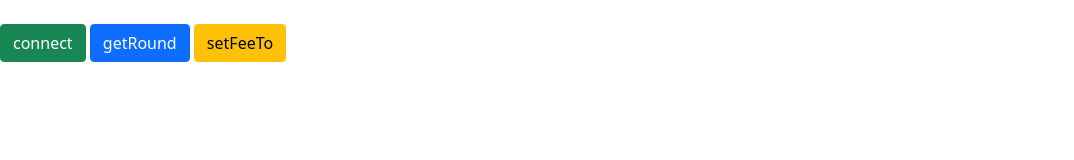
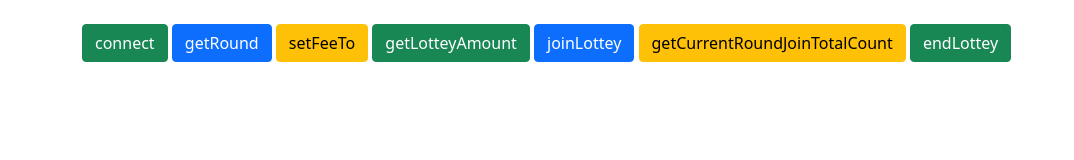
Before and after one commit to doodoo-storage/klay-lotto, a website: page src/views/index.html in a window 1280 px wide. Shown: the whole page, without its empty margins (0-1074 px from the left). Drawn offline with nearby package versions, Linux system fonts and the light colour scheme.

Commit message:
:chore Add contract call functions

```diff
--- a/src/views/index.html
+++ b/src/views/index.html
@@ -241,7 +241,8 @@
     const getRound = async () => {
       const contract = getContract();
       const round = await contract.methods.getRound().call();
-      console.log(test);
+
+      console.log(`round: ${round}`);
     }
 
     const setFeeTo = async () => {
@@ -250,19 +251,54 @@
         from: klaytn.selectedAddress,
         gas: 10000000000
       });
-      console.log(result);
+      console.log(`result: ${result}`);
     }
 
+    const getLotteyAmount = async () => {
+      const contract = getContract();
+      const lotteryAmount = await contract.methods.getLotteyAmount().call();
+
+      console.log(`lotteryAmount: ${lotteryAmount}`);
+    }
+
+    const joinLottey = async () => {
+      const contract = getContract();
+      const result = await contract.methods.joinLottey().send({
+        from: klaytn.selectedAddress,
+        gas: 10000000000,
+        value: caver.utils.convertToPeb(1, 'KLAY')
+      });
+
+      console.log(`result: ${result}`);
+    }
+
+    const getCurrentRoundJoinTotalCount = async () => {
+      const contract = getContract();
+      const count = await contract.methods.getCurrentRoundJoinTotalCount().call();
+
+      console.log(`count: ${count}`);
+    }
+
+    const endLottey = async () => {
+      const contract = getContract();
+      const result = await contract.methods.endLottey(1);
+
+      console.log(`result: ${result}`);
+    }
 
   </script>
-  <header>
+  <div class="container">
     <div class="row mt-4">
-      <div class="col-10">
+      <div class="col-12">
         <button type="button" class="btn btn-success" id="connect" onclick="connect();">connect</button>
-        <button type="button" class="btn btn-primary" id="kip17Mint" onclick="getRound();">getRound</button>
-        <button type="button" class="btn btn-warning" id="kip17Mint" onclick="setFeeTo();">setFeeTo</button>
+        <button type="button" class="btn btn-primary" id="getRound" onclick="getRound();">getRound</button>
+        <button type="button" class="btn btn-warning" id="setFeeTo" onclick="setFeeTo();">setFeeTo</button>
+        <button type="button" class="btn btn-success" id="getLotteyAmount" onclick="getLotteyAmount();">getLotteyAmount</button>
+        <button type="button" class="btn btn-primary" id="joinLottey" onclick="joinLottey();">joinLottey</button>
+        <button type="button" class="btn btn-warning" id="getCurrentRoundJoinTotalCount" onclick="getCurrentRoundJoinTotalCount();">getCurrentRoundJoinTotalCount</button>
+        <button type="button" class="btn btn-success" id="endLottey" onclick="endLottey();">endLottey</button>
       </div>
     </div>
-  </header>
+  </div>
 </body>
 </html>
```
